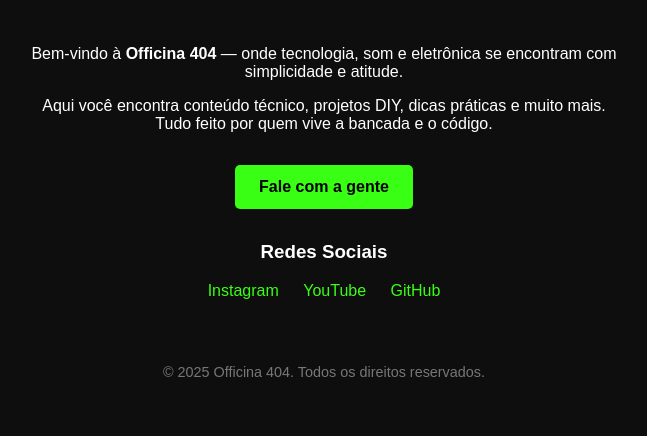
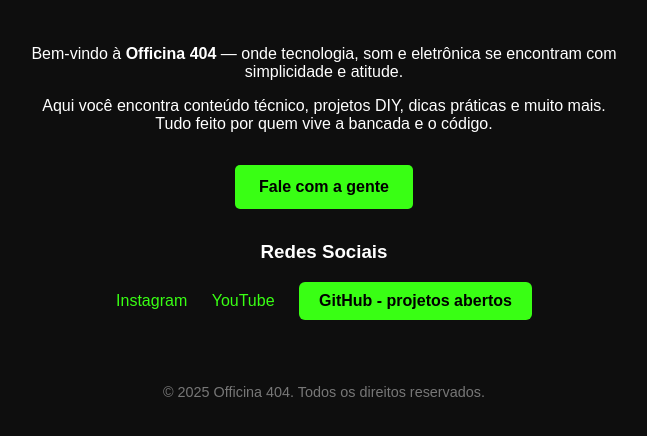
Before and after one commit to hard87/officina404.github.io, a plain HTML site: page index.html in a window 1280 px wide. Shown: the part 160-596 px from the top of the page, without its empty margins (316-963 px from the left). Drawn offline with Linux system fonts and the light colour scheme.

Commit message:
Update index.html
Correction

```diff
--- a/index.html
+++ b/index.html
@@ -3,7 +3,7 @@
 <head>
   <meta charset="UTF-8">
   <meta name="viewport" content="width=device-width, initial-scale=1.0">
-  <title>Officina 404</title>
+  <title>Oficina 404</title>
   <style>
     body {
       margin: 0;
@@ -69,9 +69,17 @@
 
   <section class="social-links">
     <h3>Redes Sociais</h3>
-    <a href="https://instagram.com/officina404"      target="_blank">Instagram</a>
+    <a href="https://instagram.com/officina404" target="_blank">Instagram</a>
     <a href="#">YouTube</a>
-    <a href="#">GitHub</a>
+    <a href="https://github.com/hard87" target="_blank" style="
+    display:inline-block;
+    background:#39ff14;
+    color:#000;
+    padding:10px 20px;
+    border-radius:6px;
+    text-decoration:none;
+    font-weight:bold;">GitHub - projetos abertos</a>
+
   </section>
 
   <footer>
```
